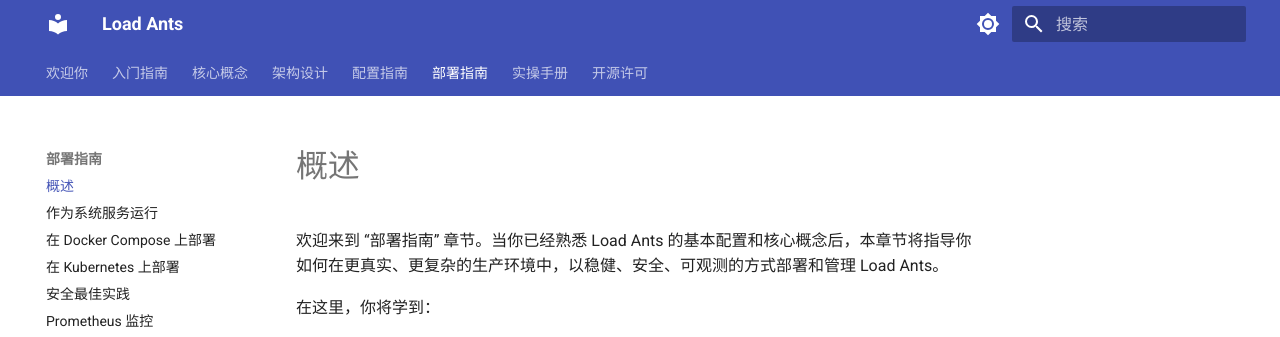
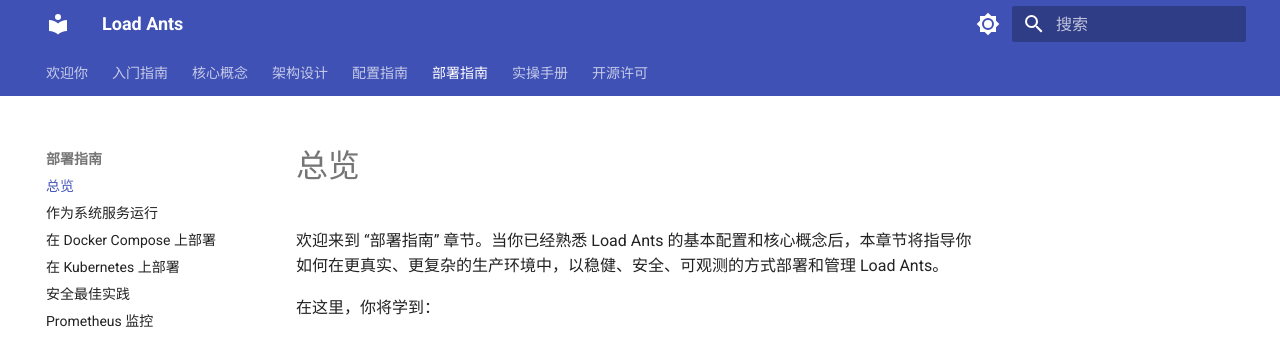
Before and after one commit to shengyanli1982/load-ants, an MkDocs documentation site: the page built from documents/deployment/index.md, in a window 1280 px wide. Shown: the top 337 px of the page. Built offline with MkDocs 1.6.1 and Material for MkDocs 9.7.7, drawn with Linux system fonts in a browser that asks for light colours.

```diff
--- a/documents/deployment/index.md
+++ b/documents/deployment/index.md
@@ -1,4 +1,4 @@
-# 概述
+# 总览
 
 欢迎来到 “部署指南” 章节。当你已经熟悉 Load Ants 的基本配置和核心概念后，本章节将指导你如何在更真实、更复杂的生产环境中，以稳健、安全、可观测的方式部署和管理 Load Ants。
 
--- a/mkdocs.yml
+++ b/mkdocs.yml
@@ -25,6 +25,12 @@
     - content.code.annotation
     - content.code.copy
 
+markdown_extensions:
+  - toc:
+      permalink: true
+  - pymdownx.superfences # 使用这个替代默认的 fenced_code
+  - admonition
+
 nav:
   - "欢迎你": "index.md"
   - "入门指南":
@@ -46,7 +52,7 @@
       - "上游组配置": "configuration/upstream-groups.md"
       - "路由规则配置": "configuration/routing-rules.md"
   - "部署指南":
-      - "概述": "deployment/index.md"
+      - "总览": "deployment/index.md"
       - "作为系统服务运行": "deployment/system-service.md"
       - "在 Docker Compose 上部署": "deployment/docker-compose.md"
       - "在 Kubernetes 上部署": "deployment/kubernetes.md"
```
Also changed, not shown: documents/getting-started/build-from-source.md (+3 -2 lines), documents/index.md (+1 -1 lines).
